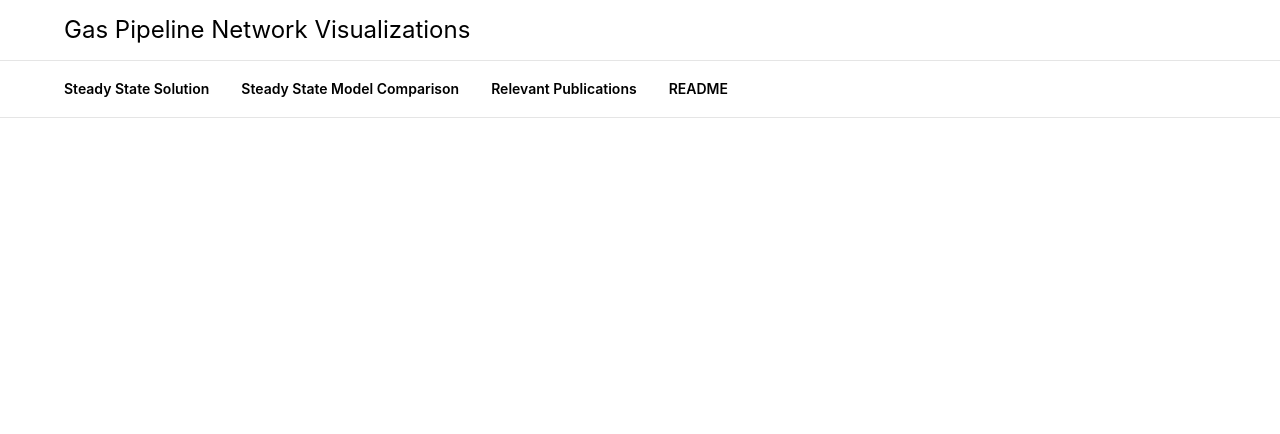
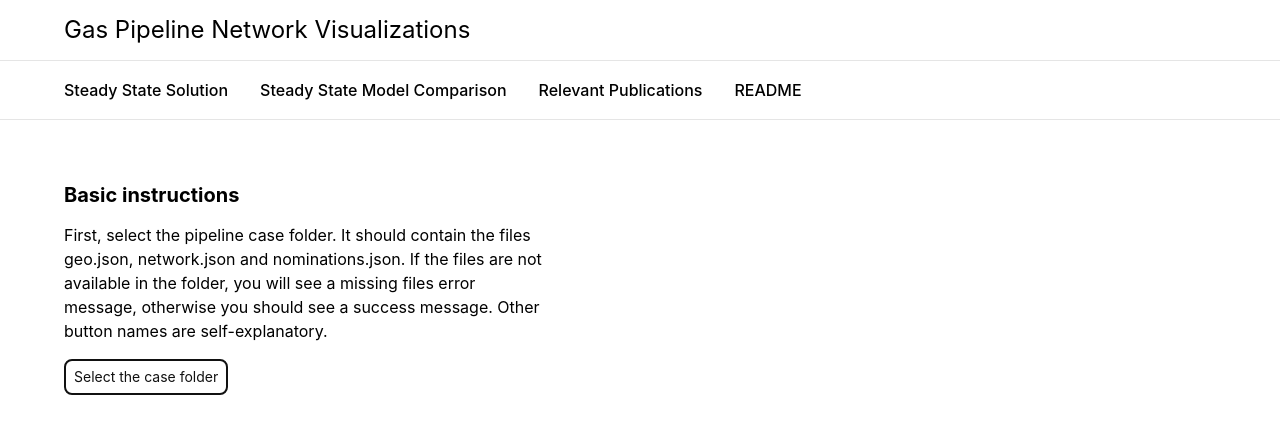
Before and after one commit to kaarthiksundar/GasViz, a Preact app: page / in a window 1280 px wide. Shown: the top 434 px of the page. Built offline with nearby package versions, Linux system fonts and the light colour scheme.

Commit message:
adds folder selector

```diff
--- a/src/app-new.jsx
+++ b/src/app-new.jsx
@@ -1,20 +1,28 @@
 import { Fragment } from 'preact';
 import Header from './components/Header.jsx'
 import NavMenu from './components/NavMenu.jsx'
+import FolderSelector from './components/FolderSelectButton.jsx';
 
-// function Content() {
-
-//     return (
-
-//     )
-// }
 
 export function App() {
-
     return (
         <Fragment>
             <Header />
             <NavMenu />
+            <article class="ph3 ph5-ns">
+                <div class="mw9 center">
+                    <h1 class="mt0 f5 f4-ns">
+                        Basic instructions
+                    </h1>
+                    <p class="f5 measure lh-copy">
+                        First, select the pipeline case folder. It should contain the files geo.json, network.json and nominations.json.
+                        If the files are not available in the folder, you will see a missing files error message, otherwise you should
+                        see a success message.
+                        Other button names are self-explanatory.
+                    </p>
+                    <FolderSelector />
+                </div>
+            </article>
         </Fragment>
     )
 }
--- /dev/null
+++ b/src/components/FolderSelectButton.jsx
@@ -0,0 +1,117 @@
+import { Component } from 'preact';
+
+export class FolderSelector extends Component {
+    constructor() {
+        super();
+        this.state = {
+            message: '',
+            errorStatus: false
+        };
+        this.requiredFiles = ['geo.json', 'network.json', 'nominations.json']
+    }
+
+    handleFolderSelection = (event) => {
+        const files = event.target.files;
+
+        if (files.length === 0) {
+            this.setState({
+                message: 'Folder is empty',
+                errorStatus: true
+            });
+            return;
+        }
+
+        const baseDir = files[0].webkitRelativePath.split('/')[0];
+        // Filter files to only include those in the top level of the selected directory
+        const topLevelFileNames = Array.from(files)
+            .filter(file => file.webkitRelativePath.split('/').length === 2)
+            .map(file => file.name);
+
+        // Check if all required files are present
+        const missingFiles = this.requiredFiles.filter(
+            (requiredFile) => !topLevelFileNames.includes(requiredFile)
+        );
+
+        if (missingFiles.length === 0) {
+            this.setState({
+                message: 'Success! All required files were found.',
+                errorStatus: false,
+            });
+        // You can also perform additional logic here, such as reading the files
+        // and uploading them to a server if needed.
+        } else {
+            this.setState({
+                message: `Missing files: ${missingFiles.join(', ')}`,
+                errorStatus: true,
+            });
+        }
+    };
+
+    render() {
+        const { message, errorStatus } = this.state;
+        const alertClass = errorStatus ? "dark-red" : "green";
+
+        return (
+            <div>
+                <label htmlFor="folder-input" class="f6 link dim br3 ba bw1 pa2 mb2 dib near-black">
+                    Select the case folder
+                </label>
+                <input
+                type="file"
+                id="folder-input"
+                style="display:none;"
+                webkitdirectory="true"
+                directory="true"
+                onChange={this.handleFolderSelection}
+                />
+                {message && (
+                    <div class={alertClass}>
+                        <p>{message}</p>
+                    </div>
+                )}
+            </div>
+        );
+    }
+}
+
+export default FolderSelector;
+
+// import { useRef, useState } from 'preact/hooks';
+
+// export function FolderSelectButton({ onFolderSelected }) {
+//   const fileInputRef = useRef(null);
+//   const [selectedDirectory, setSelectedDirectory] = useState('');
+
+//   const handleFileChange = (event) => {
+//     const files = event.target.files;
+//     if (files.length > 0) {
+//       // Get the name of the root directory
+//       const folderName = files[0].webkitRelativePath.split('/')[0];
+//       setSelectedDirectory(folderName);
+//       onFolderSelected(files);
+//     }
+//   };
+
+//   const handleButtonClick = () => {
+//     fileInputRef.current.click();
+//   };
+
+//   return (
+//     <div>
+//       <input
+//         type="file"
+//         webkitdirectory
+//         multiple
+//         ref={fileInputRef}
+//         onChange={handleFileChange}
+//         style={{ display: 'none' }} // Hide the standard file input
+//       />
+//       <button onClick={handleButtonClick}>
+//         Select Folder
+//       </button>
+//       {selectedDirectory && (
+//         <p>Selected folder: <strong>{selectedDirectory}</strong></p>
+//       )}
+//     </div>
+//   );
+// }
--- a/src/components/Header.jsx
+++ b/src/components/Header.jsx
@@ -1,8 +1,8 @@
 export default function Header() {
     return (
         <header class="w-100 pa3 ph5-ns bg-white">
-            <div class="flex flex-nowrap items-center mw9 w-100">
-                <div class="f3 db v-mid tl w-100">
+            <div class="nowrap mw9 center">
+                <div class="center f3 db v-mid">
                     Gas Pipeline Network Visualizations
                 </div>
             </div>
--- a/src/components/NavMenu.jsx
+++ b/src/components/NavMenu.jsx
@@ -14,10 +14,10 @@ export default function NavMenu() {
     ];
 
     return (
-        <nav class="ph3 ph5-ns w-100 bg-transparent pv3 mb3 mb5-ns bt bb b--black-10 overflow-auto">
-            <div class="nowrap mw9">
+        <nav class="pa3 ph5-ns w-100 bg-transparent pv3 mb3 mb5-ns bt bb b--black-10 overflow-auto">
+            <div class="nowrap mw9 center">
                 {links.map((item) => (
-                    <a class="pv1-ns f6 fw6 dim link black mr3 mr3-m mr4-l dib"
+                    <a class="pv1-ns f5 fw5 dim link black mr3 mr3-m mr4-l dib"
                     title={item.name} href={item.route}>{item.name}</a>
                 ))}
             </div>
```
